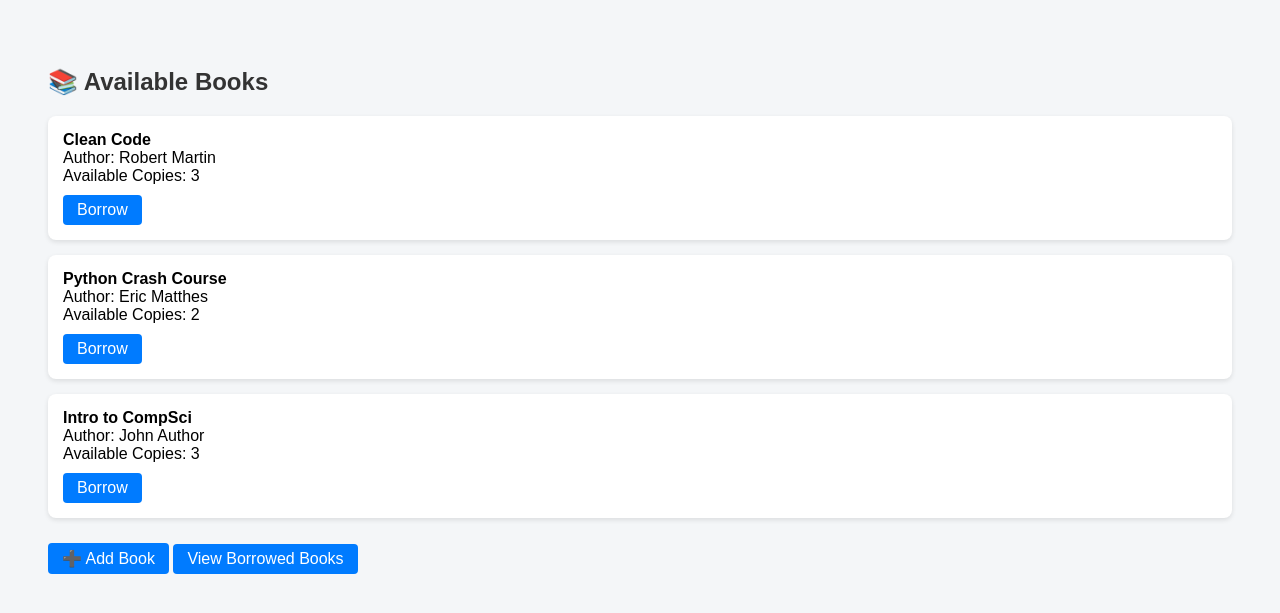
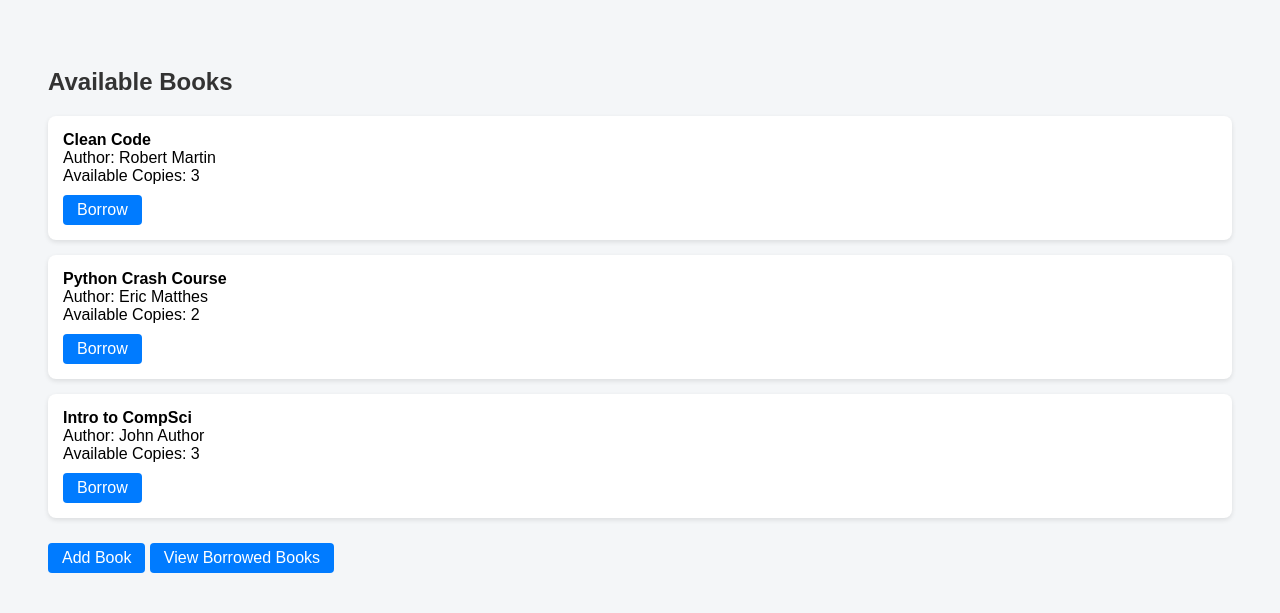
Before and after one commit to VikasBaliga/Library-Management, a Flask app: page / in a window 1280 px wide. Shown: the top 613 px of the page. Run offline with Flask 3, Linux system fonts and the light colour scheme; data comes from the database, SQL or seed files in the repository.

Commit message:
Update books.html

```diff
--- a/templates/books.html
+++ b/templates/books.html
@@ -45,7 +45,7 @@
 </head>
 <body>
 
-<h2>📚 Available Books</h2>
+<h2>Available Books</h2>
 
 <ul>
 {% for book in books %}
@@ -62,7 +62,7 @@
 </ul>
 
 <div class="nav">
-    <a class="btn" href="/add-book">➕ Add Book</a>
+    <a class="btn" href="/add-book">Add Book</a>
     <a class="btn" href="/borrowed">View Borrowed Books</a>
 </div>
 
```
